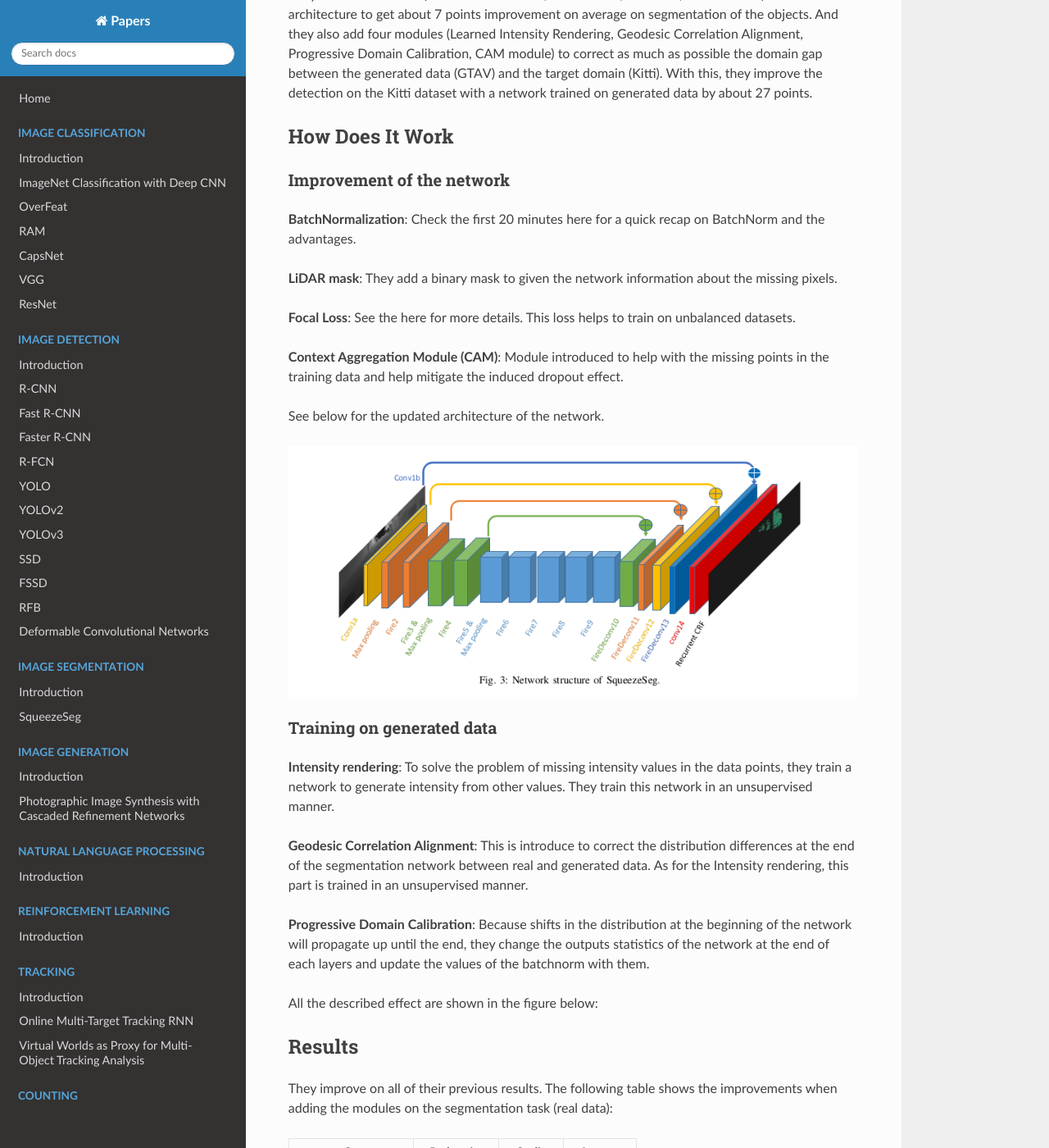
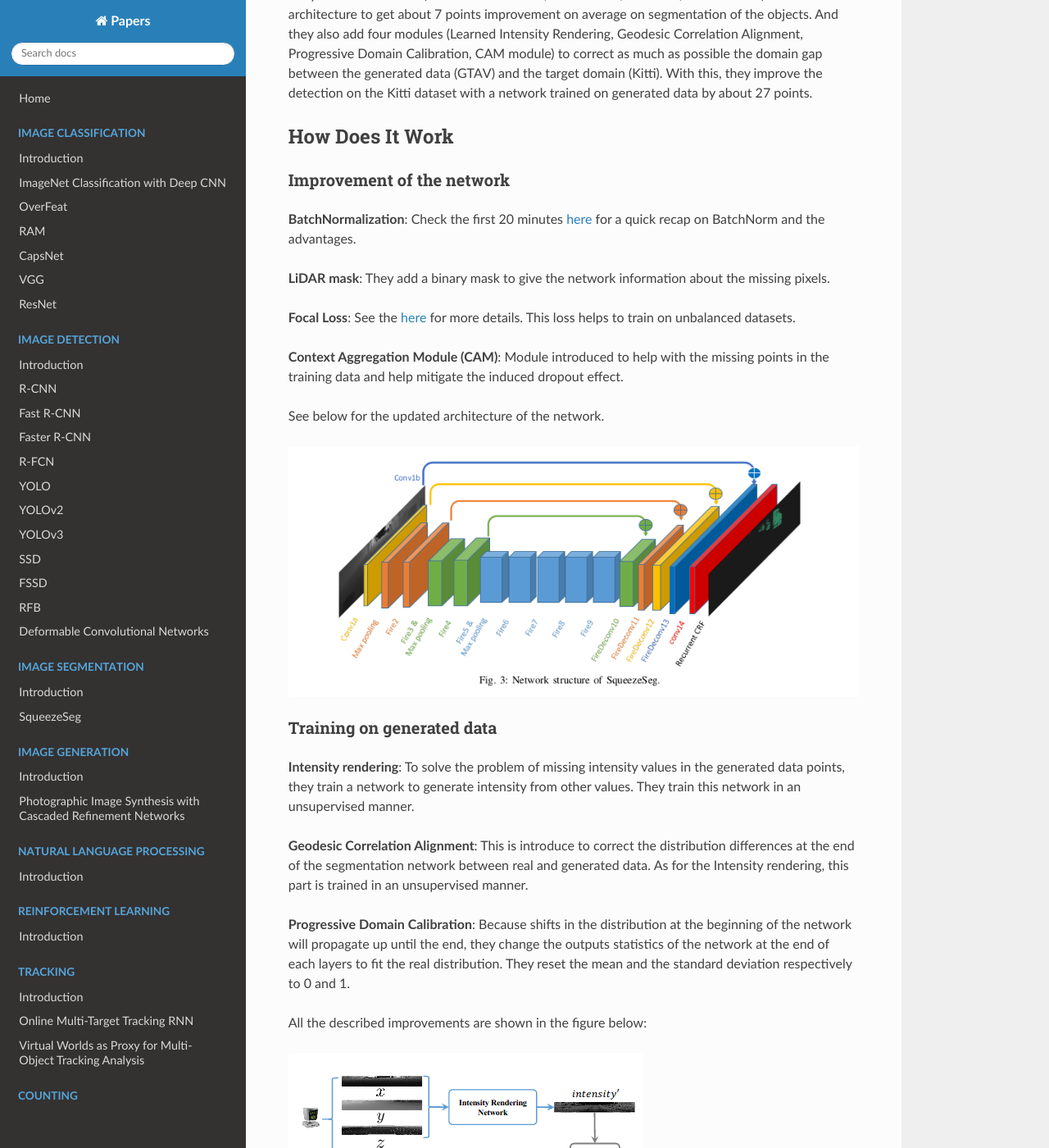
Before and after one commit to D3lt4lph4/papers, an MkDocs documentation site: the page built from docs/imageseg/squeezeseg2.md, in a window 1280 px wide and 1400 px high, scrolled down 719 px. Shown: the whole window at 82% size. Built offline with MkDocs 1.6.1, drawn with Linux system fonts in a browser that asks for light colours; nearby versions of some CDN libraries; old or Windows-style settings are respelled for this version of MkDocs; some of the changed text lies outside the part shown.

Commit message:
v0 squeezeseg

```diff
--- a/docs/imageseg/squeezeseg2.md
+++ b/docs/imageseg/squeezeseg2.md
@@ -21,11 +21,11 @@ They add four modules (Batch Normalization, LiDAR mask, focal loss, CAM module)
 
 ### Improvement of the network
 
-**BatchNormalization**: Check the first 20 minutes here for a quick recap on BatchNorm and the advantages.
+**BatchNormalization**: Check the first 20 minutes [here](https://www.youtube.com/watch?v=Xogn6veSyxA) for a quick recap on BatchNorm and the advantages.
 
-**LiDAR mask**: They add a binary mask to given the network information about the missing pixels.
+**LiDAR mask**: They add a binary mask to give the network information about the missing pixels.
 
-**Focal Loss**: See the here for more details. This loss helps to train on unbalanced datasets.
+**Focal Loss**: See the [here](https://arxiv.org/abs/1708.02002) for more details. This loss helps to train on unbalanced datasets.
 
 **Context Aggregation Module (CAM)**: Module introduced to help with the missing points in the training data and help mitigate the induced dropout effect.
 
@@ -35,13 +35,15 @@ See below for the updated architecture of the network.
 
 ### Training on generated data
 
-**Intensity rendering**: To solve the problem of missing intensity values in the data points, they train a network to generate intensity from other values. They train this network in an unsupervised manner.
+**Intensity rendering**: To solve the problem of missing intensity values in the generated data points, they train a network to generate intensity from other values. They train this network in an unsupervised manner.
 
 **Geodesic Correlation Alignment**: This is introduce to correct the distribution differences at the end of the segmentation network between real and generated data. As for the Intensity rendering, this part is trained in an unsupervised manner.
 
-**Progressive Domain Calibration**: Because shifts in the distribution at the beginning of the network will propagate up until the end, they change the outputs statistics of the network at the end of each layers and update the values of the batchnorm with them.
+**Progressive Domain Calibration**: Because shifts in the distribution at the beginning of the network will propagate up until the end, they change the outputs statistics of the network at the end of each layers to fit the real distribution. They reset the mean and the standard deviation respectively to 0 and 1.
 
-All the described effect are shown in the figure below:
+All the described improvements are shown in the figure below:
+
+![Generation improvements](https://github.com/D3lt4lph4/papers/blob/master/docs/images/imageseg/squeezesegv2/generation_improvements.png?raw=true "generation improvements")
 
 ## Results
 
@@ -56,7 +58,7 @@ They improve on all of their previous results. The following table shows the imp
 | +BN+M+FL+CAM | **73.2** | **27.8** | **33.6** | **44.9** |
 | PointSeg | 67.4 | 19.2 | 32.7 | 39.8 |
 
-The table below shows the improved results for the training on the generated data with their new pipeline:
+The table below shows the improved results on real data when training on generated data:
 
 |  | Car | Pedestrian |
 |:-:|:-:|:-:|
```
Also changed, not shown: other parts of docs/imageseg/squeezeseg2.md (+2 -2 lines).
